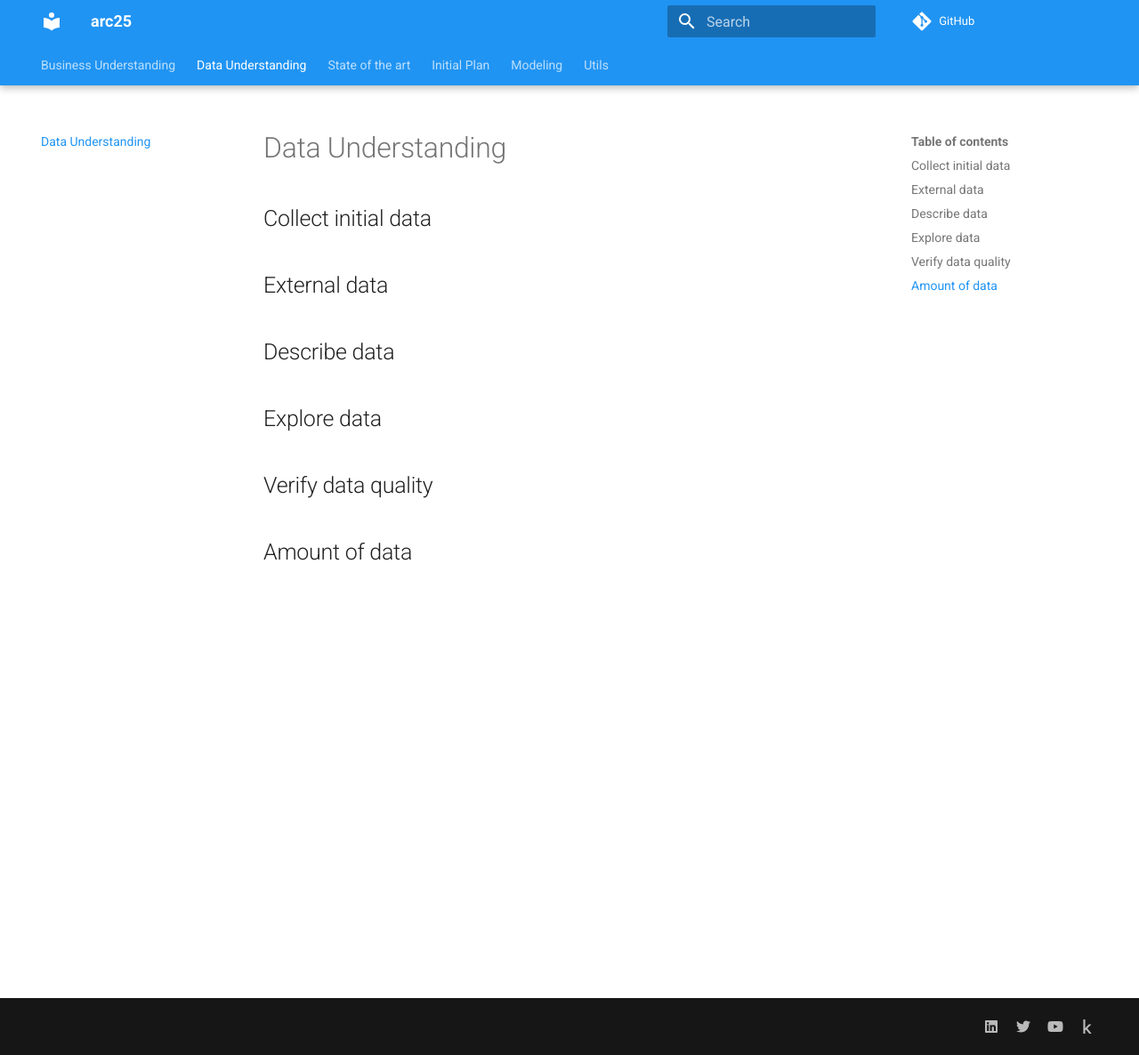
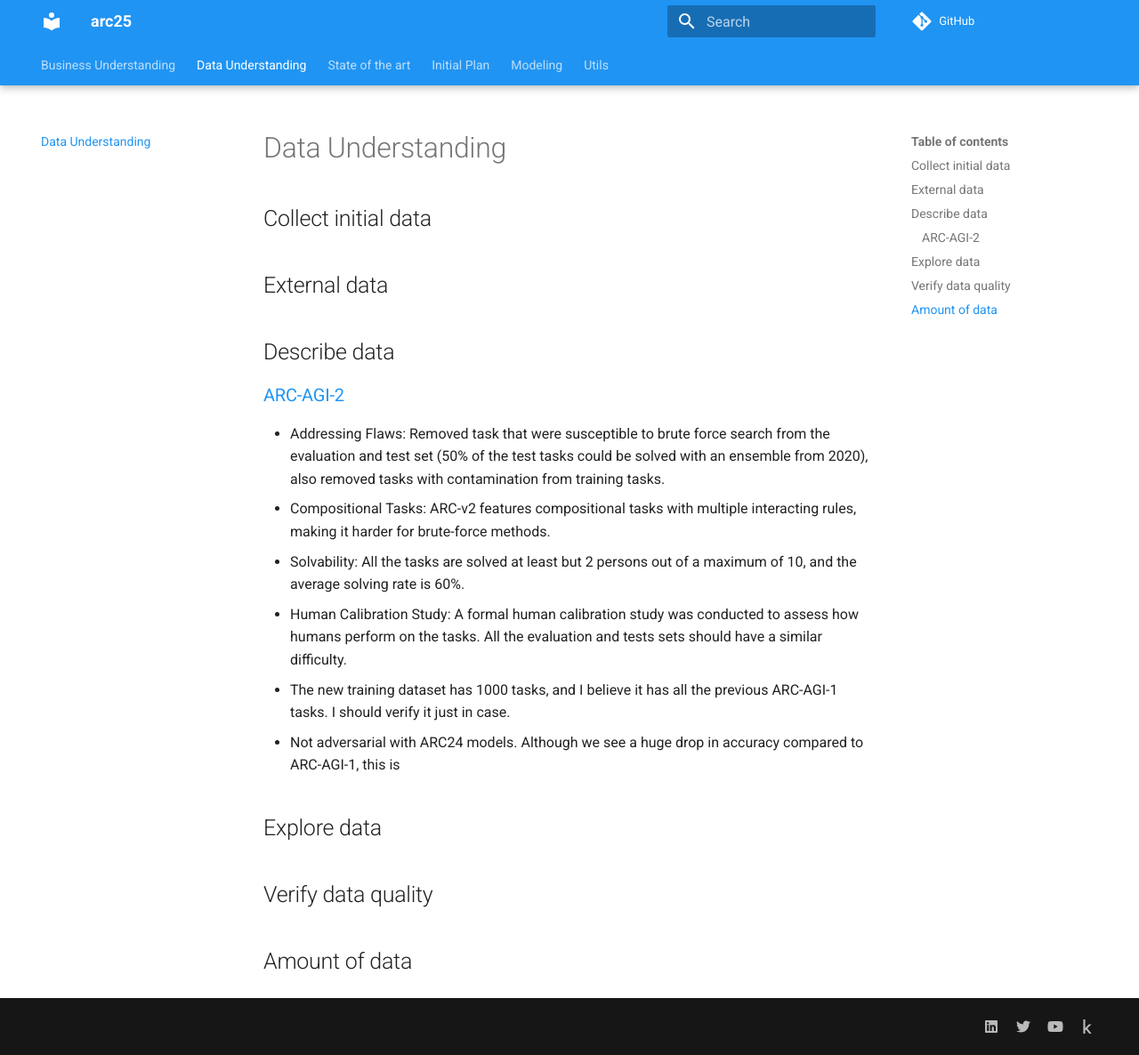
Before and after one commit to ironbar/arc25, an MkDocs documentation site: the page built from docs/02_Data_Understanding.md, in a window 1280 px wide and 1186 px high. Shown: the whole window at 89% size. Built offline with MkDocs 1.6.1 and Material for MkDocs 9.7.7, drawn with Linux system fonts in a browser that asks for light colours; comment, search, counter and statistics services are not loaded.

Commit message:
updated documentation

```diff
--- a/docs/02_Data_Understanding.md
+++ b/docs/02_Data_Understanding.md
@@ -30,6 +30,15 @@ the quantity of data (for example, the number of records and fields in each tabl
 the identities of the fields, and any other surface features which have been
 discovered. Evaluate whether the data acquired satisfies the relevant requirements. --->
 
+### [ARC-AGI-2](https://github.com/arcprize/ARC-AGI-2)
+
+- Addressing Flaws: Removed task that were susceptible to brute force search from the evaluation and test set (50% of the test tasks could be solved with an ensemble from 2020), also removed tasks with contamination from training tasks.
+- Compositional Tasks: ARC-v2 features compositional tasks with multiple interacting rules, making it harder for brute-force methods.
+- Solvability: All the tasks are solved at least but 2 persons out of a maximum of 10, and the average solving rate is 60%.
+- Human Calibration Study: A formal human calibration study was conducted to assess how humans perform on the tasks. All the evaluation and tests sets should have a similar difficulty.
+- The new training dataset has 1000 tasks, and I believe it has all the previous ARC-AGI-1 tasks. I should verify it just in case.
+- Not adversarial with ARC24 models. Although we see a huge drop in accuracy compared to ARC-AGI-1, this is
+
 ## Explore data
 
 <!---This task addresses data mining questions using querying, visualization,
```
Also changed, not shown: docs/04_Initial_Plan.md (+4 -1 lines).
